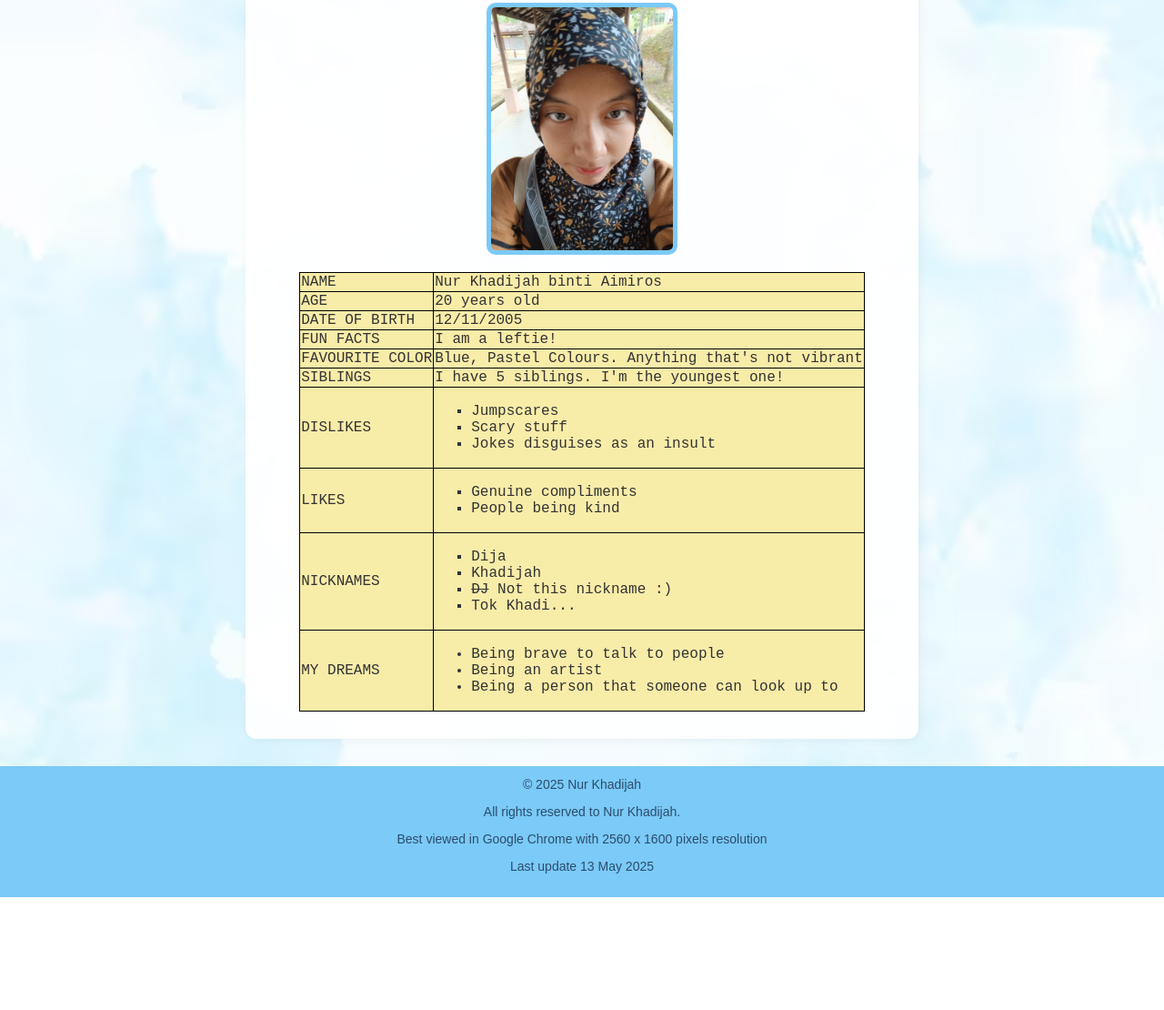
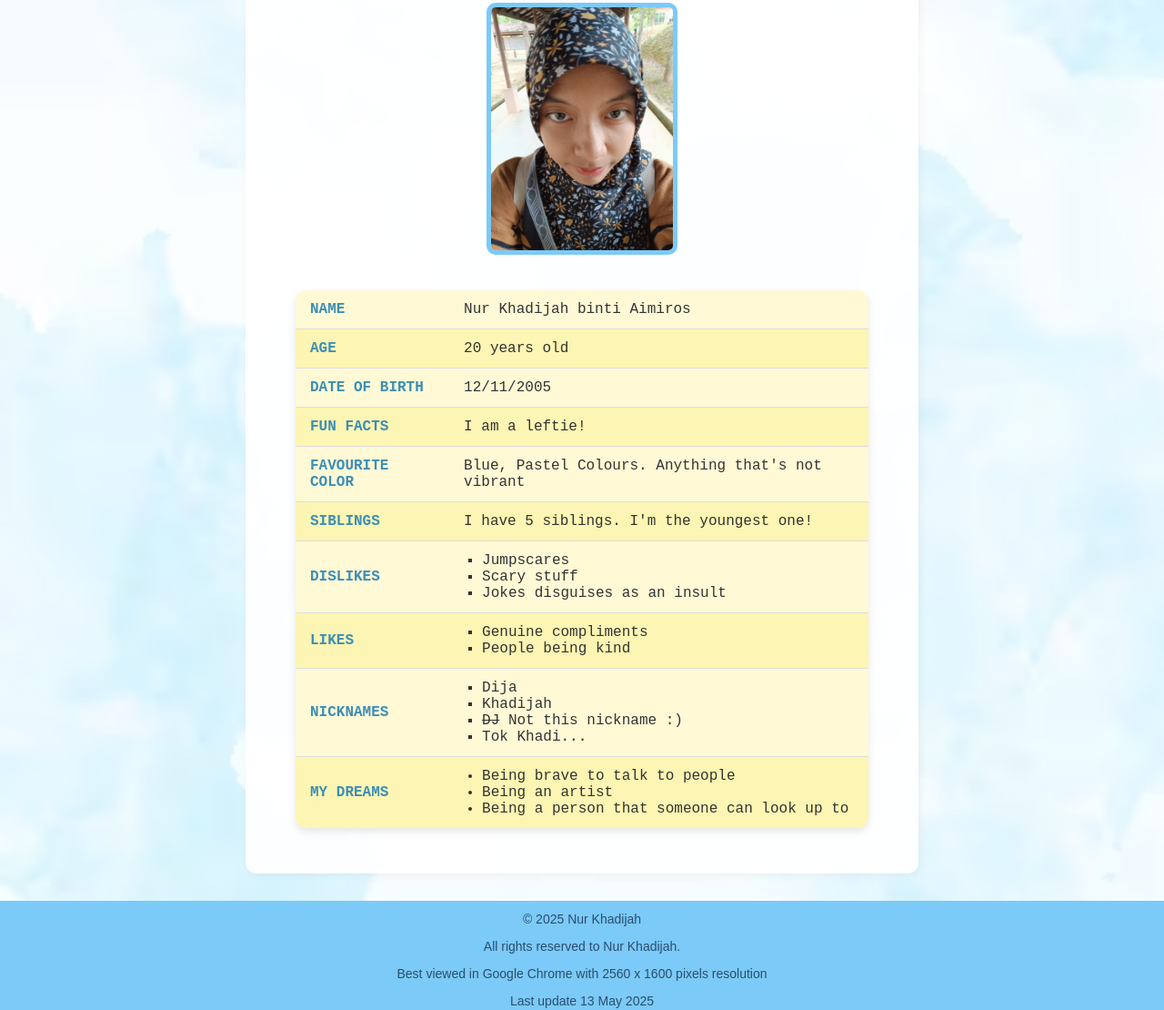
Before and after one commit to nurkhadijah-bit/iml254-website, a plain HTML site: page about.html in a window 1280 px wide. Shown: the part 555-1665 px from the top of the page at 91% size. Before the commit the page ends 1541 px from the top, so only its background shows below. Drawn offline with Linux system fonts and the light colour scheme.

Commit message:
Update about.html

```diff
--- a/about.html
+++ b/about.html
@@ -1,11 +1,11 @@
 <!DOCTYPE html>
 <html lang="en">
-<head>
-  <meta charset="UTF-8">
-  <meta name="description" content="About Me">
-  <meta name="keywords" content="HTML,CSS">
-  <meta name="author" content="Nur Khadijah">
-  <meta name="viewport" content="width=device-width, initial-scale=1.0">
+  <head>
+    <meta charset="UTF-8" />
+    <meta name="description" content="About Me" />
+    <meta name="keywords" content="HTML,CSS" />
+    <meta name="author" content="Nur Khadijah" />
+    <meta name="viewport" content="width=device-width, initial-scale=1.0" />
     <title>My Personal Website</title>
     <link rel="icon" type="image/x-icon" href="/images/favicon.ico" />
 
@@ -88,20 +88,42 @@
         color: #2b4d6e;
       }
 
-      table,
-      th,
-      td {
-        border: 1px solid rgb(0, 0, 0);
+      table {
+        width: 90%;
+        margin: 20px auto;
         border-collapse: collapse;
+        border-radius: 12px;
+        overflow: hidden;
+        box-shadow: 0 4px 10px rgba(0, 0, 0, 0.1);
       }
 
       th,
       td {
-        background-color: #f8eca9;
-        font-family: 'Courier New', Courier, monospace;
+        padding: 12px 16px;
+        text-align: left;
+        font-family: "Courier New", Courier, monospace;
         font-size: medium;
+        background-color: #fff9d6;
+        border-bottom: 1px solid #ddd;
       }
 
+      tr:nth-child(even) td {
+        background-color: #fdf5b3;
+      }
+
+      tr:last-child td {
+        border-bottom: none;
+      }
+
+      td:first-child {
+        font-weight: bold;
+        color: #3b8eb5;
+      }
+
+      ul {
+        margin: 0;
+        padding-left: 20px;
+      }
     </style>
   </head>
   <body>
@@ -119,15 +141,15 @@
       <a href="contact.html">Contact</a>
     </nav>
 
-    <br>
+    <br />
     <header>
-      <h1 style="color: #3b8eb5; text-align: center;">About Me!</h1>
+      <h1 style="color: #3b8eb5; text-align: center">About Me!</h1>
     </header>
 
     <main>
-    <center><img src="images/myself-2.jpg" alt="Dija's Photo" /></center>
+      <img src="images/myself-2.jpg" alt="Dija's Photo" />
 
-    <center><table style="width: auto"></center>
+      <table>
         <tr>
           <td>NAME</td>
           <td>Nur Khadijah binti Aimiros</td>
```
